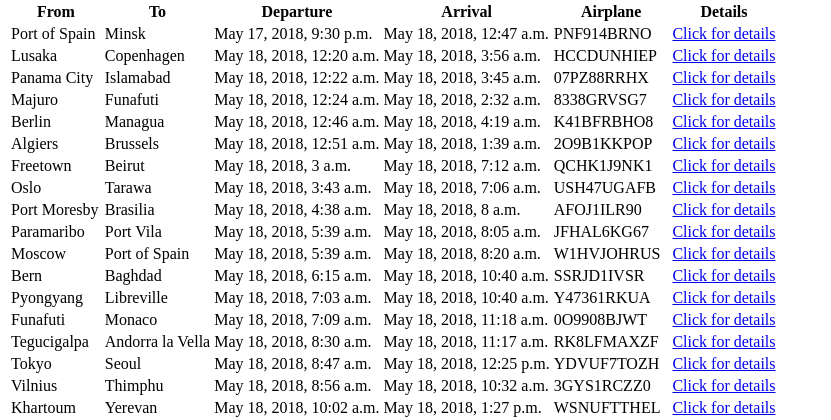
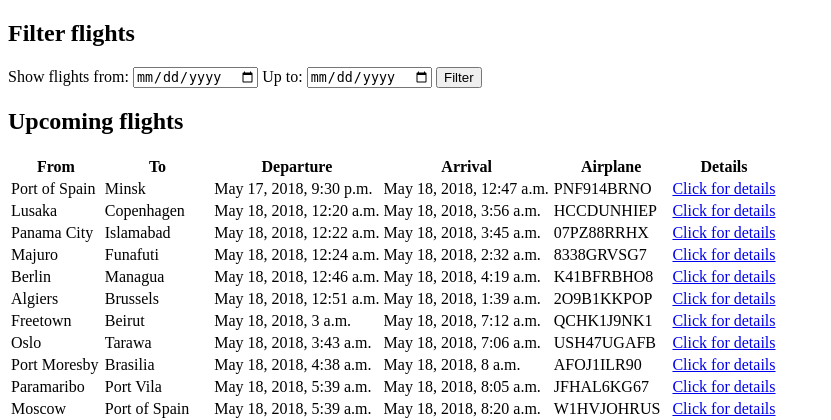
Before and after one commit to Squar89/Airlines, a Django app: page /flights/ in a window 1280 px wide. Shown: the part 26-446 px from the top of the page, without its empty margins (0-831 px from the left). Run offline with Django 3.2, Linux system fonts and the light colour scheme; data comes from the database, SQL or seed files in the repository; both versions use the stored data as it was after the commit.

Commit message:
Implemented filtering by dates

```diff
--- a/flights/templates/flights/home.html
+++ b/flights/templates/flights/home.html
@@ -1,6 +1,17 @@
 {% extends 'flights/base.html' %}
 {% block title %}Home{% endblock %}
 {% block content %}
+    <h2>Filter flights</h2>
+    {% if form_result %}
+        <p>{{ form_result }}</p>
+    {% endif %}
+    <form method="post">
+    {% csrf_token %}
+    Show flights from: <input  type="date" name="date_from" value="{{ date_format_hint }}">
+    Up to: <input type="date" name="date_to" value="{{ date_format_hint }}">
+    <button type="submit">Filter</button>
+    </form>
+    <h2>Upcoming flights</h2>
 {% if flights_list %}
     <table>
         <tr>
--- a/flights/views.py
+++ b/flights/views.py
@@ -1,11 +1,32 @@
 from django.shortcuts import render, get_object_or_404
 from .models import Flight, Passenger
+from datetime import datetime
 
 
 def home(request):
-    flights_sorted = Flight.objects.order_by('date_dep')[:30]
+    date_format_hint = 'YYYY-MM-DD hour:minute'
+    try:
+        in_date_from = request.POST['date_from']
+        in_date_to = request.POST['date_to']
+        if (not in_date_from) or (not in_date_to) or (in_date_from == date_format_hint) or (in_date_to == date_format_hint):
+            form_result = "Both fields are required. Try again"
+            flights = Flight.objects.order_by('date_dep')[:30]
+        else:
+            flights = Flight.objects.filter(
+                date_dep__range=(datetime.strptime(in_date_from, '%Y-%m-%d %H:%M'), datetime.strptime(in_date_to, '%Y-%m-%d %H:%M')))\
+                .order_by('date_dep')[:30]
+            form_result = "Filter applied"
+    except ValueError:
+        form_result = "Wrong data format. Use the one given in hint"
+        flights = Flight.objects.order_by('date_dep')[:30]
+    except KeyError:
+        form_result = None
+        flights = Flight.objects.order_by('date_dep')[:30]
+
     context = {
-        'flights_list': flights_sorted,
+        'flights_list': flights,
+        'form_result': form_result,
+        'date_format_hint': date_format_hint,
     }
     return render(request, 'flights/home.html', context)
 
```
Also changed, not shown: db.sqlite3.
